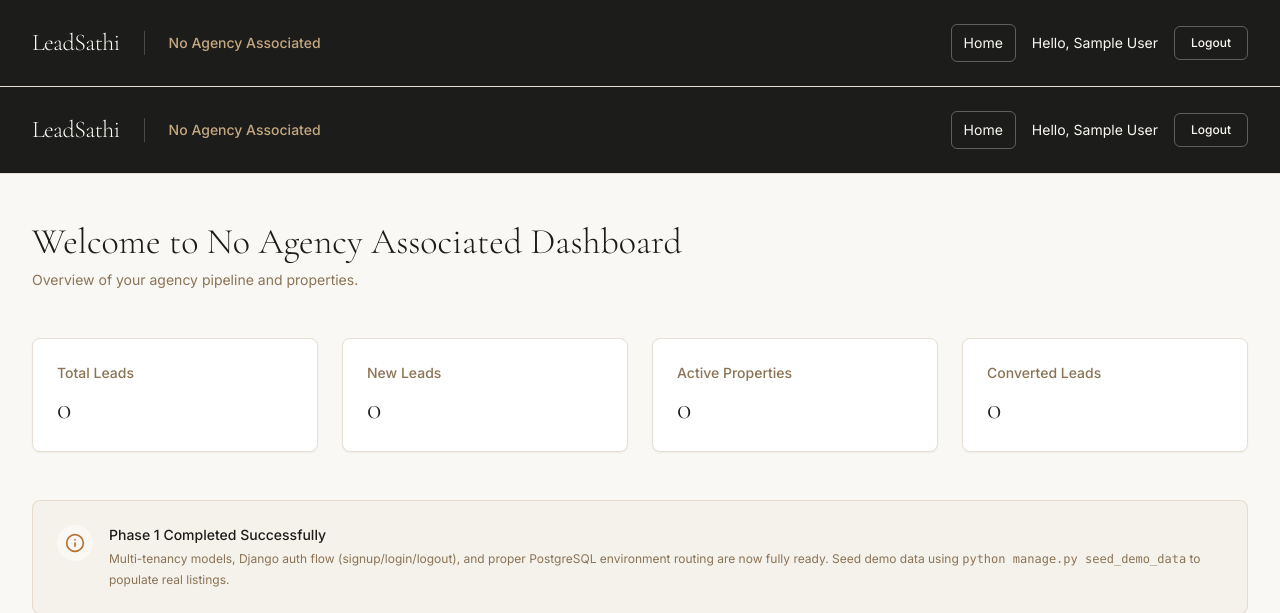
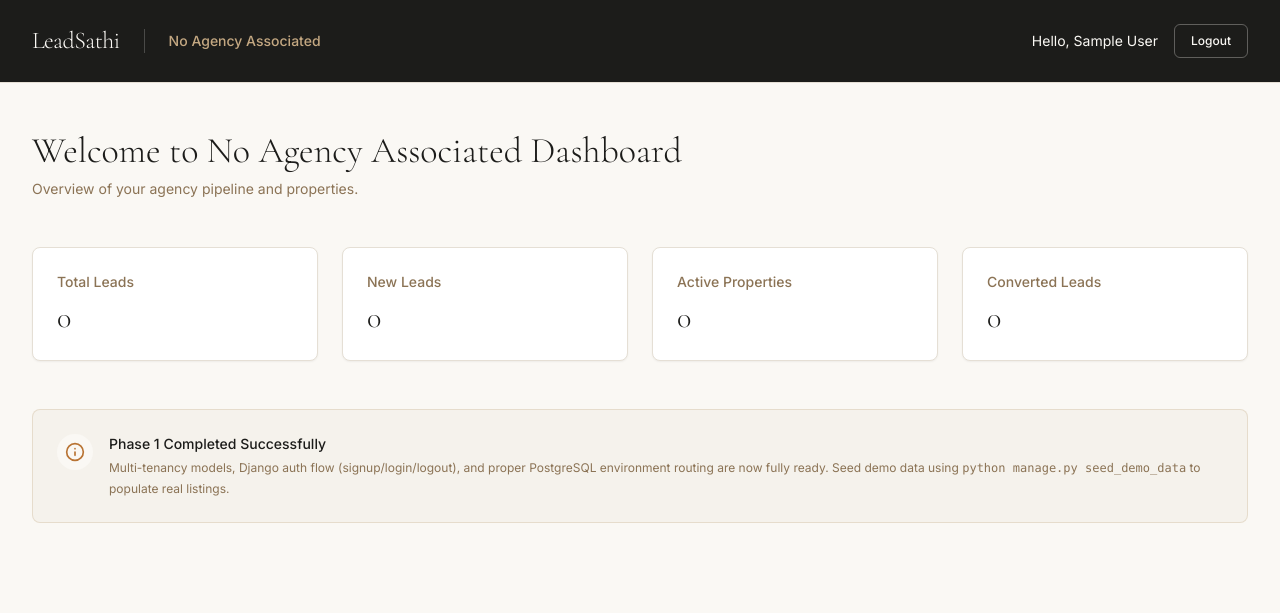
Before and after one commit to Harsh20071111/Lead_rescue, a Django app: page /dashboard/ in a window 1280 px wide. Shown: the top 613 px of the page. Run offline with Django 5.2, Linux system fonts and the light colour scheme; the visitor is signed in with stand-in values (Sample User, id 1); parts of the project's set-up code (start-up, migrations or seed data) failed here and were passed over.

Commit message:
Revert "Add Home button to global navbar, hide on landing page"
This reverts commit c231f5f22b1aa93eeeeb4bfa01d30cb6347cace2.

```diff
--- a/leadrescue/templates/base.html
+++ b/leadrescue/templates/base.html
@@ -20,17 +20,6 @@
 </head>
 <body class="antialiased" style="font-family: 'Inter', sans-serif; background-color: #FAF8F4;">
 
-    {% block navbar %}
-    {% if request.path != "/" %}
-    <nav class="border-b border-[#E5DFD5] bg-[#1C1C1A] py-3 px-6 lg:px-8">
-        <div class="max-w-7xl mx-auto flex items-center justify-between">
-            <a href="/" class="text-xl font-light tracking-tight text-[#FAF8F4] hover:text-[#C4A882] transition-colors" style="font-family: 'Cormorant Garamond', serif;">LeadSathi</a>
-            <a href="/" class="text-sm px-4 py-1.5 rounded-md border border-[#FAF8F4]/30 text-[#FAF8F4] hover:bg-[#FAF8F4]/10 transition-all">Home</a>
-        </div>
-    </nav>
-    {% endif %}
-    {% endblock %}
-
     {% block content %}{% endblock %}
 
     <!-- HTMX -->
--- a/leadrescue/templates/dashboard/home.html
+++ b/leadrescue/templates/dashboard/home.html
@@ -3,17 +3,15 @@
 {% block title %}Dashboard — LeadSathi{% endblock %}
 
 {% block content %}
-{% block navbar %}
-{% if request.path != "/" %}
+<!-- Top Header / Navigation -->
 <nav class="border-b border-[#E5DFD5] bg-[#1C1C1A] text-[#FAF8F4] py-6 px-6 lg:px-8">
     <div class="max-w-7xl mx-auto flex items-center justify-between">
         <div class="flex items-center gap-6">
-            <a href="/" class="text-2xl font-light tracking-tight hover:text-[#C4A882] transition-colors" style="font-family: 'Cormorant Garamond', serif;">LeadSathi</a>
+            <span class="text-2xl font-light tracking-tight" style="font-family: 'Cormorant Garamond', serif;">LeadSathi</span>
             <div class="h-6 w-px bg-[#4A4A48]"></div>
             <span class="text-sm font-medium" style="font-family: 'Inter', sans-serif; color: #C4A882;">{{ agency_name }}</span>
         </div>
         <div class="flex items-center gap-4">
-            <a href="/" class="text-sm px-3 py-2 rounded-md border border-[#FAF8F4]/30 hover:bg-[#FAF8F4]/10 transition-all">Home</a>
             <span class="text-sm" style="font-family: 'Inter', sans-serif;">Hello, {{ owner_name }}</span>
             <form action="{% url 'accounts:logout' %}" method="POST">
                 {% csrf_token %}
@@ -24,8 +22,6 @@
         </div>
     </div>
 </nav>
-{% endif %}
-{% endblock %}
 
 <!-- Dashboard Main Content -->
 <main class="max-w-7xl mx-auto px-6 lg:px-8 py-12" style="background-color: #FAF8F4;">
```
